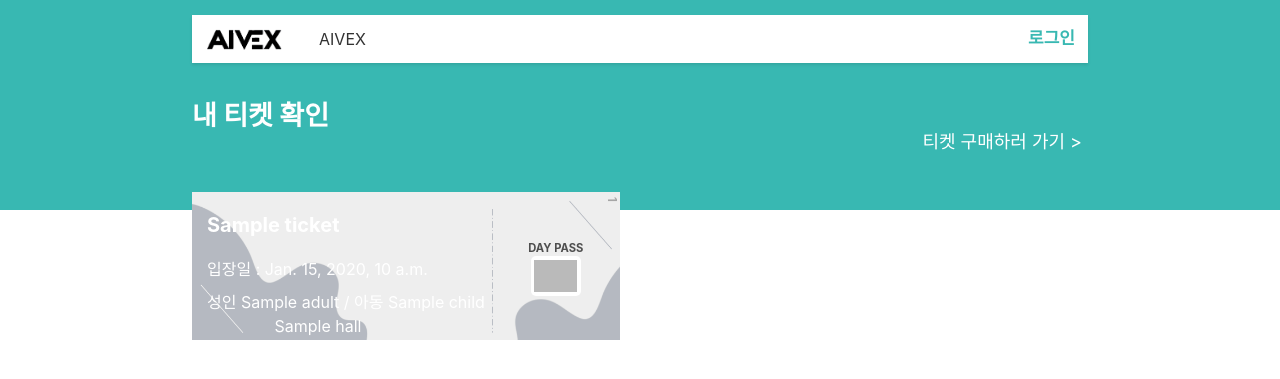
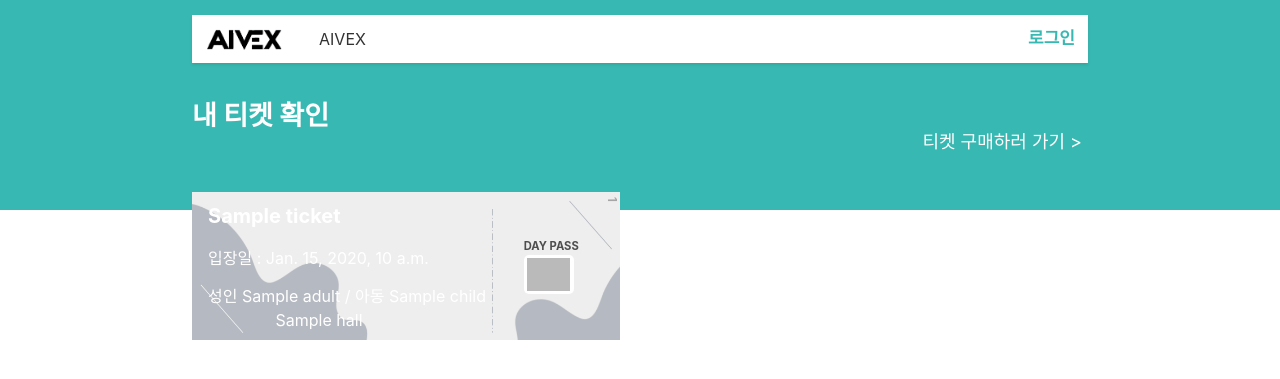
Before and after one commit to tessyoun/EXHIBIT_PROGRAM, a Django app: template Big_Project_G7/ticket/templates/check_ticket.html in a window 1280 px wide. Shown: the top 379 px of the page. Run offline with Django 4.2, Linux system fonts and the light colour scheme; the template is opened without the code that fills it: most values are stand-ins (such as "Sample title", 1, 10 or a date in 2020); some libraries are stand-ins or nearby versions; some web fonts are replaced; grey boxes are pictures that could not be loaded.

Commit message:
css 정렬 수정

```diff
--- a/Big_Project_G7/static/css/layout2.css
+++ b/Big_Project_G7/static/css/layout2.css
@@ -207,7 +207,7 @@
     #ticket_form{
         width: 350px;
         margin: 0 auto;
-        padding: 15px 0;
+        padding: 2rem 0;
     }
 
     #ticket_form label{
--- a/Big_Project_G7/static/css/program_manage.css
+++ b/Big_Project_G7/static/css/program_manage.css
@@ -1,14 +1,14 @@
 .card-container {
     display: flex;
     flex-wrap: wrap;
-    gap: 2rem;
+    gap: 1rem;
     justify-content: center;
+    margin-bottom:1rem;
 }
 
 .card {
     flex: 1 1 100%;
     box-sizing: border-box;
-    margin-bottom: 1rem;
     max-width: 17rem;
 }
 
@@ -75,6 +75,7 @@
     }
 
     .card {
+        margin-top: 1rem;
         flex: 1 1 calc(50% - 1rem);
     }
 }
--- a/Big_Project_G7/static/css/ticket.css
+++ b/Big_Project_G7/static/css/ticket.css
@@ -73,15 +73,15 @@
     bottom: 0;
     box-sizing: border-box;
     display: grid;
-    grid-template-columns: 7fr 3fr;
+    grid-template-columns: 7.5fr 2.5fr;
 }
 
 .qrholder {
     display: flex;
     flex-direction: column;
     justify-content: center;
-    align-items: center;
-    padding: 10px;
+    align-items: left;
+    padding: 10%;
 }
 
 .qrblur{
@@ -104,13 +104,15 @@
 
 .ticket-info {
     color: white;
-    margin-top: 7%;
     margin-left:5%;
+    display: flex;
+    flex-direction: column;
+    justify-content: center;
 }
 
 .ticket-title {
     font-weight:bold;
-    margin-bottom: 7%;
+    margin: 3% 0;
 }
 .ticket-text {
     font-size: 1em;
```
